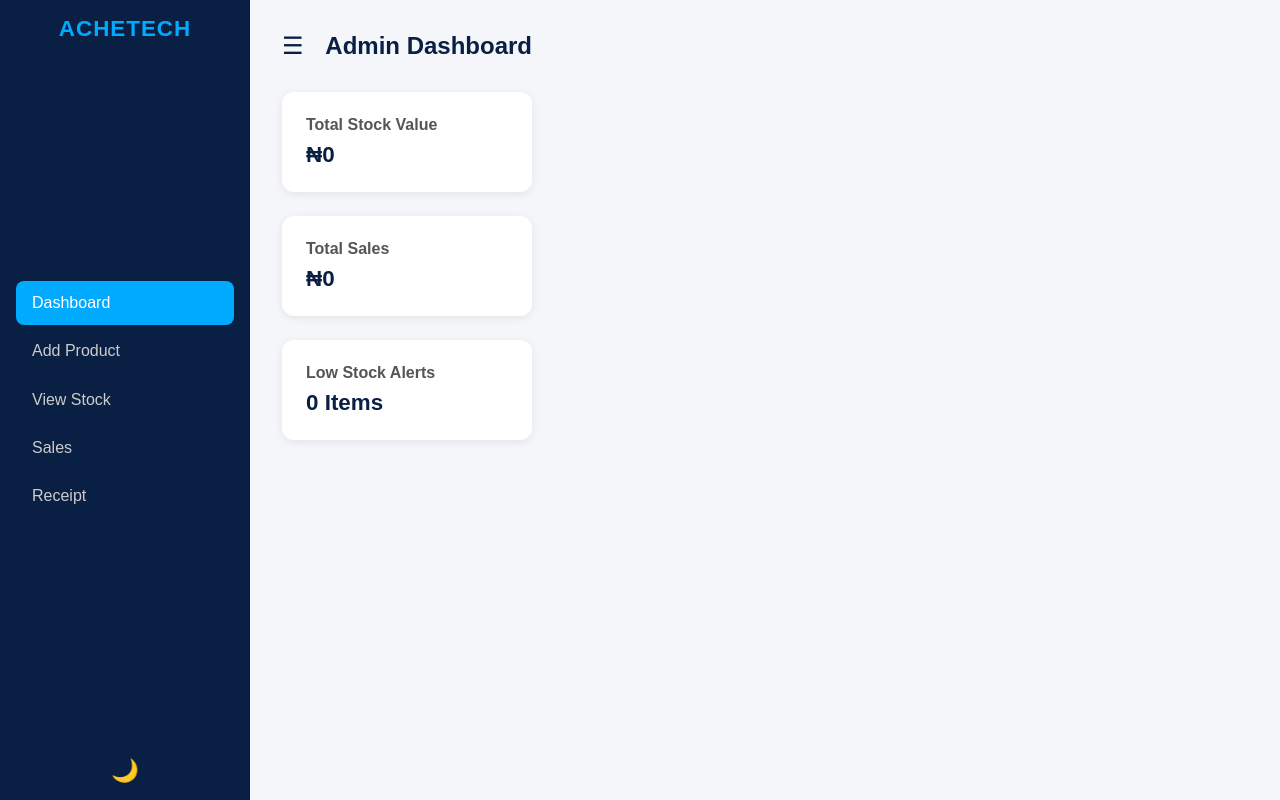
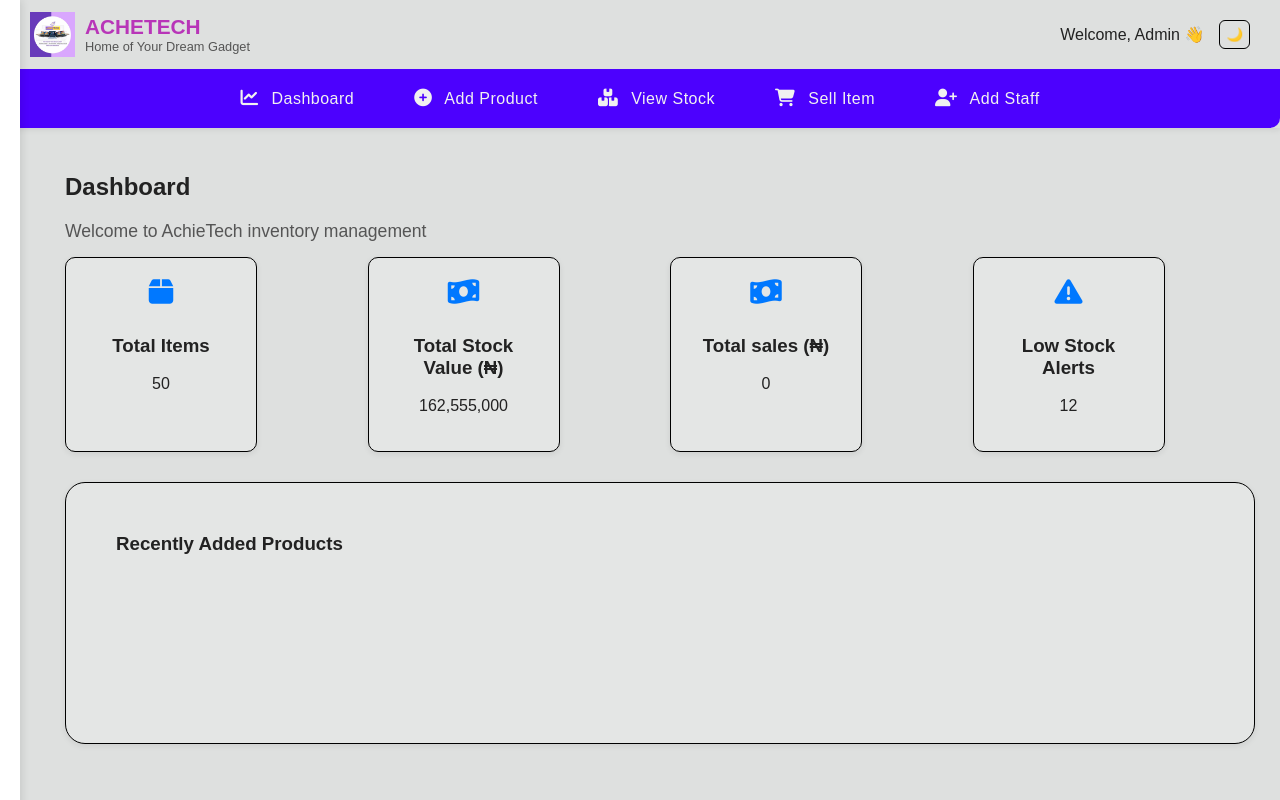
Before and after one commit to erikunlejohn/Achietech-Inventory, a plain HTML site: page supermarket-admin/index.html in a window 1280 px wide. Drawn offline with Linux system fonts and the light colour scheme.

Commit message:
working on the admin page

```diff
--- a/supermarket-admin/index.html
+++ b/supermarket-admin/index.html
@@ -4,51 +4,99 @@
   <meta charset="UTF-8" />
   <meta name="viewport" content="width=device-width, initial-scale=1.0" />
   <title>ACHETECH Admin Dashboard</title>
-  <link rel="stylesheet" href="../supermarket-css/style.css" />
+  <link
+    rel="stylesheet"
+    href="https://cdnjs.cloudflare.com/ajax/libs/font-awesome/6.5.0/css/all.min.css"
+  />
+  <link rel="stylesheet" href="/supermarket-css/admin.css" />
 </head>
+
 <body>
-  <div class="dashboard-container">
-    <!-- Sidebar -->
-    <aside id="sidebar" class="sidebar">
-      <div class="sidebar-header">
-        <h2>ACHETECH</h2>
+  <!-- ===== HEADER ===== -->
+  <header>
+    <div class="top-bar">
+      <div class="logo-container">
+        <img src="/assets/achietech.jpeg.jpg" alt="Achetch Logo" />
+        <div class="logo-text">
+          <h1>ACHETECH</h1>
+          <p>Home of Your Dream Gadget</p>
         </div>
-      <nav class="sidebar-nav">
-        <a href="#" class="active">Dashboard</a>
-        <a href="#">Add Product</a>
-        <a href="#">View Stock</a>
-        <a href="#">Sales</a>
-        <a href="#">Receipt</a>
-      </nav>
-      <div class="sidebar-footer">
-        <button class="dark-toggle">🌙</button>
       </div>
-    </aside>
 
-    <!-- Main Content -->
-    <main class="main-content">
-      <header class="topbar">
-        <button id="menu-btn">☰</button>
-        <h1>Admin Dashboard</h1>
+      <div class="right-controls">
+        <span id="welcomeText">Welcome, Admin 👋</span>
+        <button class="dark-toggle" id="darkModeToggle">🌙</button>
+        <button class="menu-toggle" id="menuToggle"><i class="fas fa-bars"></i></button>
+      </div>
+    </div>
+
+    <!-- Navigation Bar (desktop only) -->
+    <nav class="nav-links">
+    <a href="#"><i class="fas fa-chart-line"></i> Dashboard</a>
+    <a href="#"><i class="fas fa-plus-circle"></i> Add Product</a>
+    <a href="#"><i class="fas fa-boxes"></i> View Stock</a>
+    <a href="#"><i class="fas fa-shopping-cart"></i> Sell Item</a>
+    <a href="#"><i class="fas fa-user-plus"></i> Add Staff</a>
   </header>
 
-      <section class="stats">
-        <div class="stat-card">
-          <h3>Total Stock Value</h3>
-          <p class="amount">₦0</p>
+  <!-- ===== SIDEBAR (mobile only) ===== -->
+  <div class="sidebar" id="sidebar">
+     <button class="close-btn" id="closeSidebar">
+      <i class="fas fa-times"></i>
+     </button>
+    <div class="logo-container">
+      <img src="/assets/achietech.jpeg.jpg" alt="Achetch Logo" />
+      <div class="logo-text">
+        <h1>ACHETECH</h1>
+        <p>Home of Your Dream Gadget</p>
       </div>
-        <div class="stat-card">
-          <h3>Total Sales</h3>
-          <p class="amount">₦0</p>
     </div>
-        <div class="stat-card">
+
+    <a href="#"><i class="fas fa-chart-line"></i> Dashboard</a>
+    <a href="#"><i class="fas fa-plus-circle"></i> Add Product</a>
+    <a href="#"><i class="fas fa-boxes"></i> View Stock</a>
+    <a href="#"><i class="fas fa-shopping-cart"></i> Sell Item</a>
+    <a href="#"><i class="fas fa-user-plus"></i> Add Staff</a>
+    <button class="dark-toggle" id="sidebarDarkMode">🌙 Dark Mode</button>
+  </div>
+
+  <!-- ===== MAIN DASHBOARD ===== -->
+  <main class="dashboard">
+    <h2>Dashboard</h2>
+    <p class="welcome-text">Welcome to AchieTech inventory management</p>
+    <div class="stats">
+      <div class="card">
+        <i class="fas fa-box"></i>
+        <h3>Total Items</h3>
+        <p id="totalItems">0</p>
+      </div>
+
+      <div class="card">
+        <i class="fas fa-money-bill-wave"></i>
+        <h3>Total Stock Value (₦)</h3>
+        <p id="totalStockValue">0</p>
+      </div>
+
+      <div class="card">
+        <i class="fas fa-money-bill-wave"></i>
+        <h3>Total sales (₦)</h3>
+        <p id="totalSales">0</p>
+      </div>
+
+      <div class="card">
+        <i class="fas fa-exclamation-triangle"></i>
         <h3>Low Stock Alerts</h3>
-          <p class="amount">0 Items</p>
+        <p id="lowStockCount">0</p>
       </div>
+    </div>
+
+    <section class="recent-products">
+      <h3>Recently Added Products</h3>
+      <ul id="recentProductsList"></ul>
     </section>
   </main>
-  </div>
 
-  <script src="/supermarket-js/main.js"></script>
+  <script src="/supermarket-js/preload.js"></script>
+  <script src="/supermarket-js/admin.js"></script>
 </body>
 </html>
--- /dev/null
+++ b/supermarket-css/admin.css
@@ -0,0 +1,290 @@
+/* ===== GLOBAL STYLES ===== */
+body {
+  font-family: "Poppins", sans-serif;
+  background: #DEE0DF;
+  color: #222;
+  margin: 0;
+  padding: 0;
+  transition: background 0.3s, color 0.3s;
+}
+
+header {
+  background: #DEE0DF;
+  box-shadow: 0 2px 6px rgba(0, 0, 0, 0.08);
+  position: sticky;
+  top: 0;
+  z-index: 10;
+}
+
+.top-bar {
+  display: flex;
+  justify-content: space-between;
+  align-items: center;
+  padding: 12px 30px;
+}
+
+/* ===== LOGO ===== */
+.logo-container {
+  display: flex;
+  align-items: center;
+  gap: 10px;
+}
+
+.logo-container img {
+  width: 45px;
+  height: 45px;
+  object-fit: contain;
+}
+
+.logo-text h1 {
+  font-size: 1.3rem;
+  margin: 0;
+  color: rgba(175, 12, 175, 0.808);
+}
+
+.logo-text p {
+  margin: 0;
+  font-size: 0.8rem;
+  color: #555;
+}
+
+/* ===== NAVBAR ===== */
+.nav-links {
+  display: flex;
+  justify-content: center;
+  gap: 30px;
+  background: linear-gradient(90deg, #4C01FE 100%, purple 0%);
+  /* Blue–purple gradient */
+  transition: background 0.3s ease-in-out;
+  flex-wrap: wrap;
+  border-radius: 0 0 10px 10px;
+}
+.nav-links i {
+  margin-right: 8px;
+  font-size: 1.1rem;
+}
+
+.nav-links a {
+  text-decoration: none;
+  color: #f1f1f1;
+  font-weight: 500;
+  font-size: 1rem;
+  letter-spacing: 0.5px;
+  padding: 20px 15px;
+  border-radius: 40px;
+  transition: all 0.3s ease;
+}
+
+/* Hover effect: padding expands and background changes to page body color */
+.nav-links a:hover {
+  background-color: #DEE0DF; /* same as page background */
+  color: #090909;
+  font-weight: 600;
+  padding: 20px;
+  box-shadow: 0 3px 6px rgba(0, 0, 0, 0.15);
+}
+
+
+/* ===== RIGHT CONTROLS ===== */
+.right-controls {
+  display: flex;
+  align-items: center;
+  gap: 15px;
+}
+
+.dark-toggle {
+  background: #DEE0DF;
+  color: white;
+  border: none;
+  padding: 6px;
+  border-radius: 6px;
+  border: 1px solid #000; /* solid line */
+  cursor: pointer;
+}
+
+.menu-toggle {
+  display: none;
+  background: transparent;
+  border: none;
+  font-size: 22px;
+  cursor: pointer;
+}
+
+/* ===== SIDEBAR ===== */
+.sidebar {
+  position: fixed;
+  top: 0;
+  left: -260px;
+  width: 240px;
+  height: 100vh;
+  background: #fff;
+  box-shadow: 2px 0 8px rgba(0, 0, 0, 0.1);
+  padding: 20px;
+  transition: left 0.3s;
+  z-index: 20;
+}
+
+.sidebar.active {
+  left: 0;
+}
+
+.sidebar a {
+  display: flex;
+  align-items: center;
+  gap: 10px;
+  padding: 12px;
+  text-decoration: none;
+  color: #333;
+  border-radius: 6px;
+}
+
+.sidebar a:hover {
+  background: #0078ff;
+
+}
+
+.sidebar .dark-toggle {
+  width: 100%;
+  margin-top: 15px;
+}
+
+.close-btn {
+  background: none;
+  border: none;
+  font-size: 22px;
+  color: #333;
+  cursor: pointer;
+  position: absolute;
+  top: 15px;
+  right: 15px;
+  z-index: 25;
+}
+
+.close-btn:hover {
+  color: #ff0000; /* red hover for clarity */
+}
+
+
+/* ===== DASHBOARD ===== */
+.dashboard {
+  padding: 25px;
+  /* margin-top: 20px; */
+  margin-left: 40px;
+}
+.welcome-text {
+  font-size: 1.1rem;
+  color: #555;
+  font-weight: 300;
+  margin-bottom: 0px;
+}
+
+.stats {
+  display: grid;
+  grid-template-columns: repeat(auto-fit, minmax(240px, 1fr));
+  gap: 20px;
+  margin-top: 15px;
+}
+
+.card {
+  background: #E4E6E5;
+  padding: 20px;
+  width: 150px;
+  border: 1px solid #000; /* solid line */
+  border-radius: 10px;
+  box-shadow: 0 2px 6px rgba(0, 0, 0, 0.08);
+
+  text-align: center;
+}
+
+.card i {
+  font-size: 28px;
+  color: #0078ff;
+  margin-bottom: 10px;
+}
+
+/* ===== RECENT PRODUCTS ===== */
+.recent-products {
+  margin-top: 30px;
+  padding: 50px;
+  height: 20vh;
+  border-radius: 20px;
+  border: 1px solid #000; /* solid line */
+  background-color: #E4E6E5;
+  box-shadow: 0 2px 6px rgba(0, 0, 0, 0.08);
+}
+.recent-products h3 {
+  margin-top: 0;
+  /* margin-bottom: 15px; */
+  /* margin-left: 10px; */
+}
+.recent-products ul {
+  list-style: none;
+  padding: 0;
+}
+
+.recent-products li {
+  background: #fff;
+  margin-bottom: 8px;
+  padding: 10px 15px;
+  border-radius: 8px;
+  box-shadow: 0 1px 3px rgba(0, 0, 0, 0.08);
+}
+
+/* ===== DARK MODE ===== */
+body.dark-mode {
+  background: #0b1726;
+  color: #eee;
+}
+
+body.dark-mode header,
+body.dark-mode .sidebar,
+
+body.dark-mode .recent-products li {
+  background: #14253d;
+  color: #fff;
+}
+
+body.dark-mode .nav-links {
+  background: #101d31;
+}
+body.dark-mode .nav-links a:hover {
+  background-color: black;
+  color: #fff;
+}
+body.dark-mode .nav-links{
+background: linear-gradient(90deg, #4b6cb7 0%, purple 100%);
+}
+
+body.dark-mode .card{
+  background: black;
+}
+body.dark-mode .recent-products{
+  background: black;
+}
+
+/* ===== RESPONSIVE ===== */
+@media (max-width: 768px) {
+  .nav-links {
+    display: none;
+  }
+
+  .menu-toggle {
+    display: block;
+  }
+
+  .logo-container img {
+    display: block;
+    width: 45px;
+    height: 45px;
+    object-fit: contain;
+  }
+
+  .right-controls {
+    gap: 10px;
+  }
+
+  #welcomeText {
+    font-size: 0.9rem;
+  }
+}
+/* ===== ADDITIONAL STYLES ===== */
--- a/supermarket-css/style.css
+++ /dev/null
@@ -1,151 +0,0 @@
-/* Global Reset */
-* {
-  margin: 0;
-  padding: 0;
-  box-sizing: border-box;
-  font-family: 'Poppins', sans-serif;
-}
-
-/* Layout */
-body {
-  background-color: #f4f6fa;
-  color: #222;
-  height: 100vh;
-  display: flex;
-}
-
-/* Sidebar */
-.sidebar {
-  width: 250px;
-  background: #0a1f44;
-  color: #fff;
-  display: flex;
-  flex-direction: column;
-  justify-content: space-between;
-  position: fixed;
-  top: 0;
-  left: 0;
-  height: 100%;
-  padding: 1rem;
-  transition: transform 0.3s ease;
-}
-
-.sidebar-header h2 {
-  font-size: 1.4rem;
-  color: #00aaff;
-  text-align: center;
-  letter-spacing: 1px;
-}
-
-.sidebar-nav a {
-  display: block;
-  color: #ccc;
-  padding: 0.8rem 1rem;
-  margin: 0.3rem 0;
-  border-radius: 8px;
-  text-decoration: none;
-  transition: background 0.3s, color 0.3s;
-}
-
-.sidebar-nav a:hover,
-.sidebar-nav a.active {
-  background: #00aaff;
-  color: #fff;
-}
-
-.sidebar-footer {
-  text-align: center;
-}
-
-.dark-toggle {
-  background: transparent;
-  border: none;
-  color: #00aaff;
-  font-size: 1.4rem;
-  cursor: pointer;
-}
-
-/* Main Content */
-.main-content {
-  margin-left: 250px;
-  flex: 1;
-  padding: 2rem;
-  transition: margin-left 0.3s ease;
-}
-
-/* Topbar */
-.topbar {
-  display: flex;
-  justify-content: space-between;
-  align-items: center;
-  margin-bottom: 2rem;
-}
-
-#menu-btn {
-  background: transparent;
-  border: none;
-  font-size: 1.5rem;
-  cursor: pointer;
-  color: #0a1f44;
-}
-
-.topbar h1 {
-  font-size: 1.5rem;
-  color: #0a1f44;
-}
-
-/* Stats Cards */
-.stats {
-  display: grid;
-  grid-template-columns: repeat(auto-fit, minmax(250px, 1fr));
-  gap: 1.5rem;
-}
-
-.stat-card {
-  background: #fff;
-  border-radius: 12px;
-  padding: 1.5rem;
-  box-shadow: 0 2px 8px rgba(0, 0, 0, 0.08);
-  transition: all 0.3s ease;
-  opacity: 0;
-  transform: translateY(20px);
-}
-
-.stat-card.visible {
-  opacity: 1;
-  transform: translateY(0);
-}
-
-.stat-card h3 {
-  font-size: 1rem;
-  color: #555;
-  margin-bottom: 0.5rem;
-}
-
-.stat-card .amount {
-  font-size: 1.4rem;
-  color: #0a1f44;
-  font-weight: bold;
-}
-
-/* Sidebar Active (Mobile) */
-.sidebar.active {
-  transform: translateX(0);
-}
-
-.main-content.sidebar-active {
-  margin-left: 0;
-}
-
-/* Responsive */
-@media (max-width: 768px) {
-  .sidebar {
-    transform: translateX(-100%);
-    position: fixed;
-    z-index: 10;
-  }
-
-  .main-content {
-    margin-left: 0;
-  }
-}
--- /dev/null
+++ b/supermarket-js/admin.js
@@ -0,0 +1,39 @@
+// ===== SIDEBAR TOGGLE =====
+const menuToggle = document.getElementById("menuToggle");
+const sidebar = document.getElementById("sidebar");
+const closeSidebar = document.getElementById("closeSidebar");
+
+menuToggle.addEventListener("click", () => {
+  sidebar.classList.add("active");
+});
+
+closeSidebar.addEventListener("click", () => {
+  sidebar.classList.remove("active");
+});
+
+
+// ===== DARK MODE =====
+const darkModeToggle = document.getElementById("darkModeToggle");
+const sidebarDarkMode = document.getElementById("sidebarDarkMode");
+
+function toggleDarkMode() {
+  document.body.classList.toggle("dark-mode");
+}
+
+darkModeToggle.addEventListener("click", toggleDarkMode);
+sidebarDarkMode.addEventListener("click", toggleDarkMode);
+
+// ===== LOAD DASHBOARD DATA =====
+function loadDashboardStats() {
+  const products = JSON.parse(localStorage.getItem("products")) || [];
+
+  const totalItems = products.length;
+  const totalValue = products.reduce((sum, p) => sum + (p.price * (p.quantity || 1)), 0);
+  const lowStock = products.filter(p => p.quantity <= 5).length;
+
+  document.getElementById("totalItems").textContent = totalItems;
+  document.getElementById("totalStockValue").textContent = totalValue.toLocaleString();
+  document.getElementById("lowStockCount").textContent = lowStock;
+}
+
+loadDashboardStats();
--- a/supermarket-js/main.js
+++ /dev/null
@@ -1,30 +0,0 @@
-// Sidebar toggle
-const menuBtn = document.getElementById('menu-btn');
-const sidebar = document.getElementById('sidebar');
-const mainContent = document.querySelector('.main-content');
-
-menuBtn.addEventListener('click', () => {
-  sidebar.classList.toggle('active');
-  mainContent.classList.toggle('sidebar-active');
-});
-
-// Fade-in dashboard cards on load
-window.addEventListener('DOMContentLoaded', () => {
-  const cards = document.querySelectorAll('.stat-card');
-  cards.forEach((card, index) => {
-    setTimeout(() => {
-      card.classList.add('visible');
-    }, index * 150);
-  });
-});
-
-// Smooth hover animations for stat cards and buttons
-document.querySelectorAll('.stat-card, button').forEach((el) => {
-  el.addEventListener('mouseenter', () => {
-    el.style.transform = 'translateY(-4px)';
-    el.style.transition = 'transform 0.2s ease';
-  });
-  el.addEventListener('mouseleave', () => {
-    el.style.transform = 'translateY(0)';
-  });
-});
```
Also changed, not shown: supermarket-js/preload.js (added, +70 -0 lines), assets/achietech.jpeg.jpg (added), assets/achitech.png.jpg (added). Lines whose indentation alone changed are shown as unchanged.
